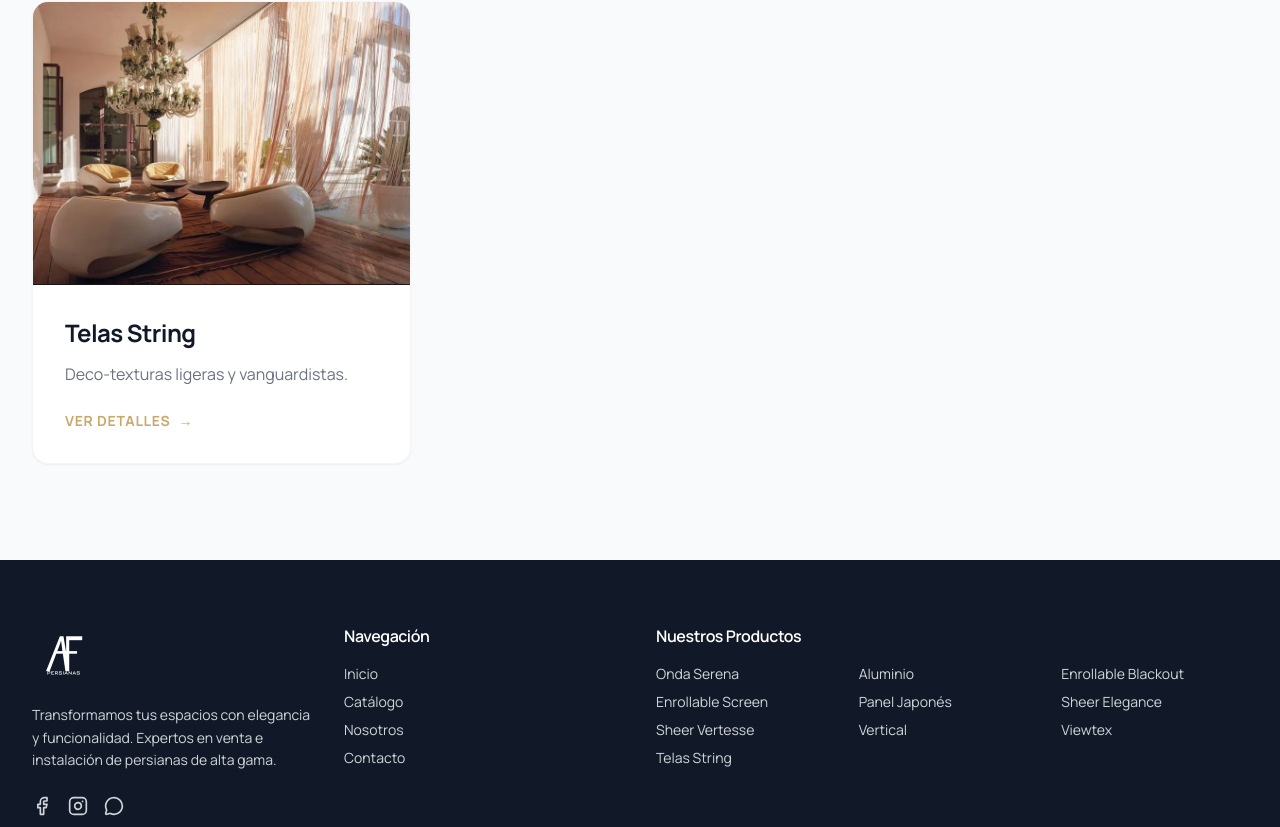
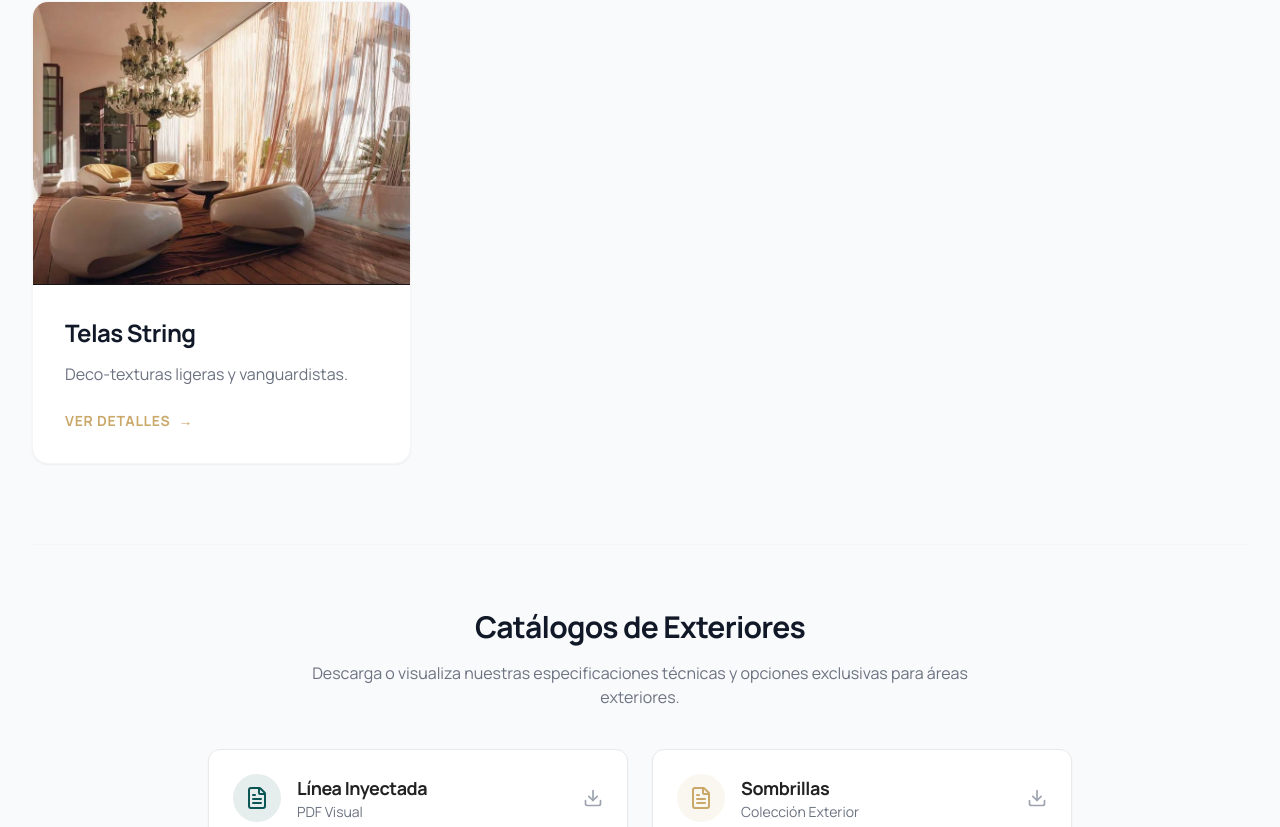
Before and after one commit to afpersianasweb-dev/af-persianas, a React (Vite) app: page /catalogo in a window 1280 px wide. Shown: the part 1973-2800 px from the top of the page. Built offline with nearby package versions, Linux system fonts and the light colour scheme.

Commit message:
feat: inyeccion de catálogos descargables en PDF con UI tactil

```diff
--- a/src/pages/Catalog.jsx
+++ b/src/pages/Catalog.jsx
@@ -1,5 +1,6 @@
 import React from 'react';
 import { Link } from 'react-router-dom';
+import { Download, FileText } from 'lucide-react';
 import Section from '../components/Section';
 import { useCatalog } from '../context/CatalogContext';
 
@@ -64,6 +65,48 @@ const Catalog = () => {
                     </Link>
                 ))}
             </div>
+
+            <div className="mt-20 border-t border-neutral-100 pt-16">
+                <div className="text-center mb-10">
+                    <h2 className="text-3xl font-bold text-neutral-900 mb-4">Catálogos de Exteriores</h2>
+                    <p className="text-neutral-500 max-w-2xl mx-auto">
+                        Descarga o visualiza nuestras especificaciones técnicas y opciones exclusivas para áreas exteriores.
+                    </p>
+                </div>
+                <div className="flex flex-col sm:flex-row justify-center gap-6 max-w-4xl mx-auto px-4">
+                    <a
+                        href="/catalogo/Catalogo%20linea%20inyectada.pdf"
+                        target="_blank"
+                        rel="noopener noreferrer"
+                        className="group flex flex-1 items-center justify-center p-6 bg-white border border-neutral-200 rounded-xl shadow-sm hover:shadow-xl transition-all duration-300 ease-out hover:-translate-y-1 hover:scale-[1.02] active:scale-95 text-neutral-800 hover:border-primary"
+                    >
+                        <div className="mr-4 bg-primary/10 p-3 rounded-full text-primary group-hover:bg-primary group-hover:text-white transition-colors">
+                            <FileText className="w-6 h-6" />
+                        </div>
+                        <div className="text-left flex-1">
+                            <h3 className="font-bold text-lg">Línea Inyectada</h3>
+                            <p className="text-sm text-neutral-500">PDF Visual</p>
+                        </div>
+                        <Download className="w-5 h-5 text-neutral-400 group-hover:text-primary transition-colors" />
+                    </a>
+
+                    <a
+                        href="/catalogo/Catalogo%20Sombrillas.pdf"
+                        target="_blank"
+                        rel="noopener noreferrer"
+                        className="group flex flex-1 items-center justify-center p-6 bg-white border border-neutral-200 rounded-xl shadow-sm hover:shadow-xl transition-all duration-300 ease-out hover:-translate-y-1 hover:scale-[1.02] active:scale-95 text-neutral-800 hover:border-secondary"
+                    >
+                        <div className="mr-4 bg-secondary/10 p-3 rounded-full text-secondary group-hover:bg-secondary group-hover:text-white transition-colors">
+                            <FileText className="w-6 h-6" />
+                        </div>
+                        <div className="text-left flex-1">
+                            <h3 className="font-bold text-lg">Sombrillas</h3>
+                            <p className="text-sm text-neutral-500">Colección Exterior</p>
+                        </div>
+                        <Download className="w-5 h-5 text-neutral-400 group-hover:text-secondary transition-colors" />
+                    </a>
+                </div>
+            </div>
         </Section>
     );
 };
```
